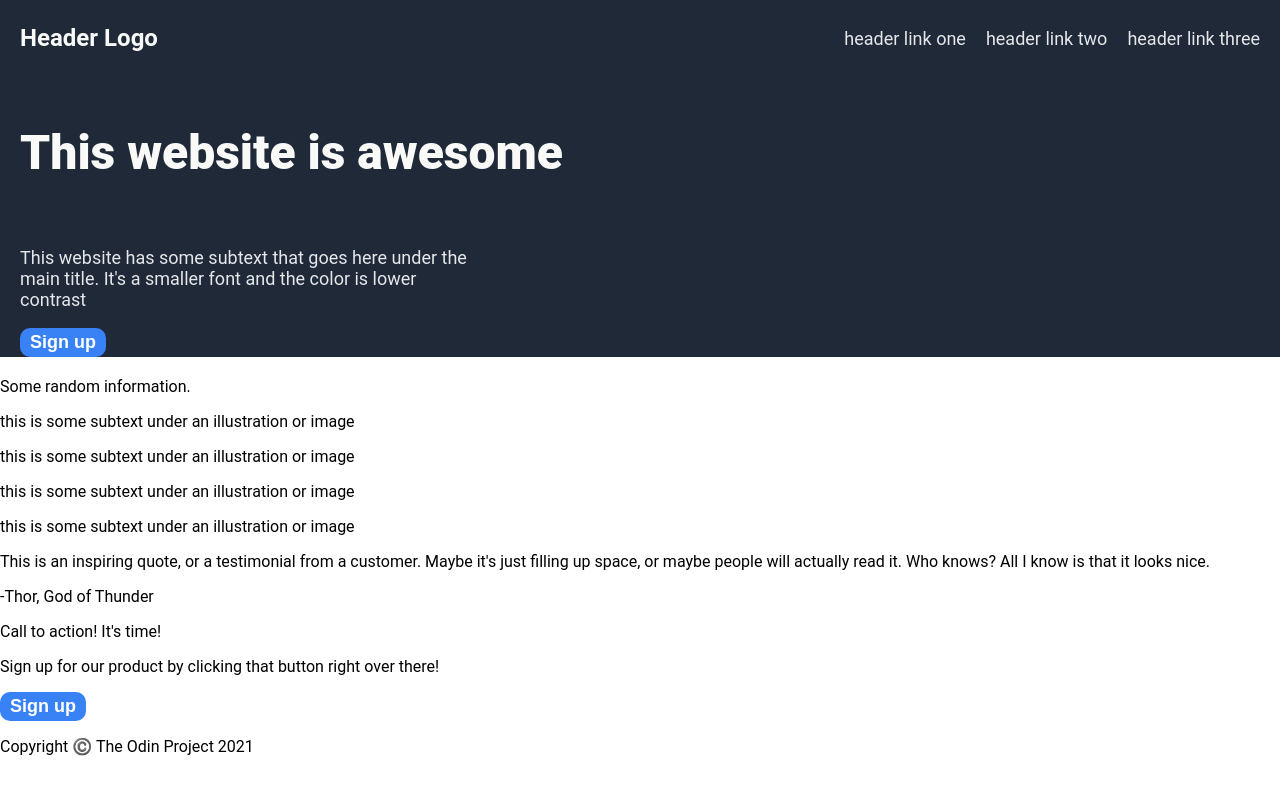
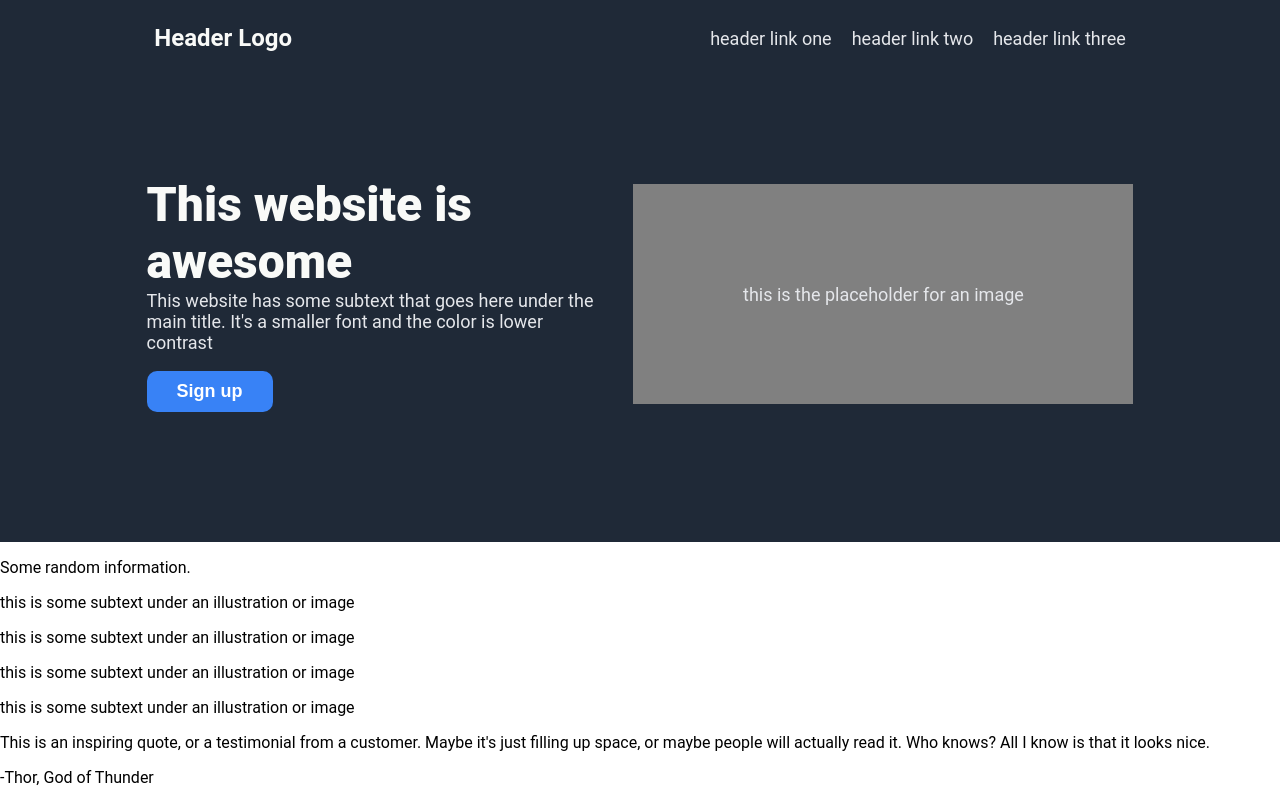
Before and after one commit to Bhaveshk46/Landing-Page, a plain HTML site: page index.html in a window 1280 px wide. Shown: the top 800 px of the page. Drawn offline with Linux system fonts and the light colour scheme.

Commit message:
Complete the website upper section

```diff
--- a/index.html
+++ b/index.html
@@ -18,18 +18,22 @@
                     href="https://www.google.com/?zx=1779202064412">header link two</a> <a
                     href="https://www.google.com/?zx=1779202064412">header link three</a></div>
         </div>
-        <div class="cont1-a"><div class="hero-main">
-            <p> This website is awesome</p>
-        </div>
-        <div class="hero-secondary">
-            <p>This website has some subtext that goes here under the<br> main title. It's a smaller font and the color is
-                lower<br>
-                contrast</P>
-        </div>
-        <div class="button1"><button>Sign up</button></div></div>
-        <div class="image"></div>
+            <div class="cont-img"><div class="cont1-a">
+                <div class="hero-main">
+                    <p> This website is<br> awesome</p>
+
+                </div>
+                <div class="hero-secondary">
+                    <p>This website has some subtext that goes here under the<br> main title. It's a smaller font and
+                        the color is
+                        lower<br>
+                        contrast</P>
+                </div>
+                <div class="button1"><button>Sign up</button></div>
+            </div>
+            <div class="image">this is the placeholder for an image</div></div>
     </div>
-    <div class="image"></div>
+
     <div class="content2">
         <p>Some random information.</p>
         <div class="boxes">
--- a/style.css
+++ b/style.css
@@ -15,22 +15,26 @@ a{
 
 }
 body{
-    font-family: "Roboto";
+    font-family: "Roboto", sans-serif;
 }
 .content1{
     background-color: #1F2937;
     flex:1;
+    padding-bottom: 30px;
+    display: flex;
+    flex-direction: column;
+    align-items: center;
 }
 .hero-main{
     font-size: 48px;
     font-weight: 900;
     color: #F9FAF8;
-
 }
 .hero-secondary{
     font-size: 18px;
     color: #E5E7EB;
     width:1;
+      margin-top: 0px;
 }
 button{
     background-color: #3882F6;
@@ -41,7 +45,8 @@ button{
 
 .header{
     display: flex;
-    justify-content: space-between;
+    gap: 418px;
+
 }
 .links{
     display: flex;
@@ -54,12 +59,37 @@ button{
     display: flex;
     flex-direction: column;
     margin-left: 20px;
-    margin-bottom: 20px;
 }
 button{
      border: none;
   border-radius: 10px;
 
-  padding: 4px 10px;
+  padding: 10px 30px;
 
 }
+.image{
+    display: flex;
+    background-color: gray;
+    height: 220px;
+    width: 500px;
+    color: #E5E7EB;
+    font-size: 18px;
+    justify-content: center;
+    align-items: center;
+}
+.cont-img{
+    display: flex;
+    align-items: center;
+    gap:40px;
+    justify-content: space-between;
+     margin-right: 20px;
+     padding: 100px 0;
+
+}
+.hero-main p{
+    margin-bottom: 0px;
+    margin-top: 0px;
+}
+.hero-secondary p{
+    margin-top: 0px;
+}
```
